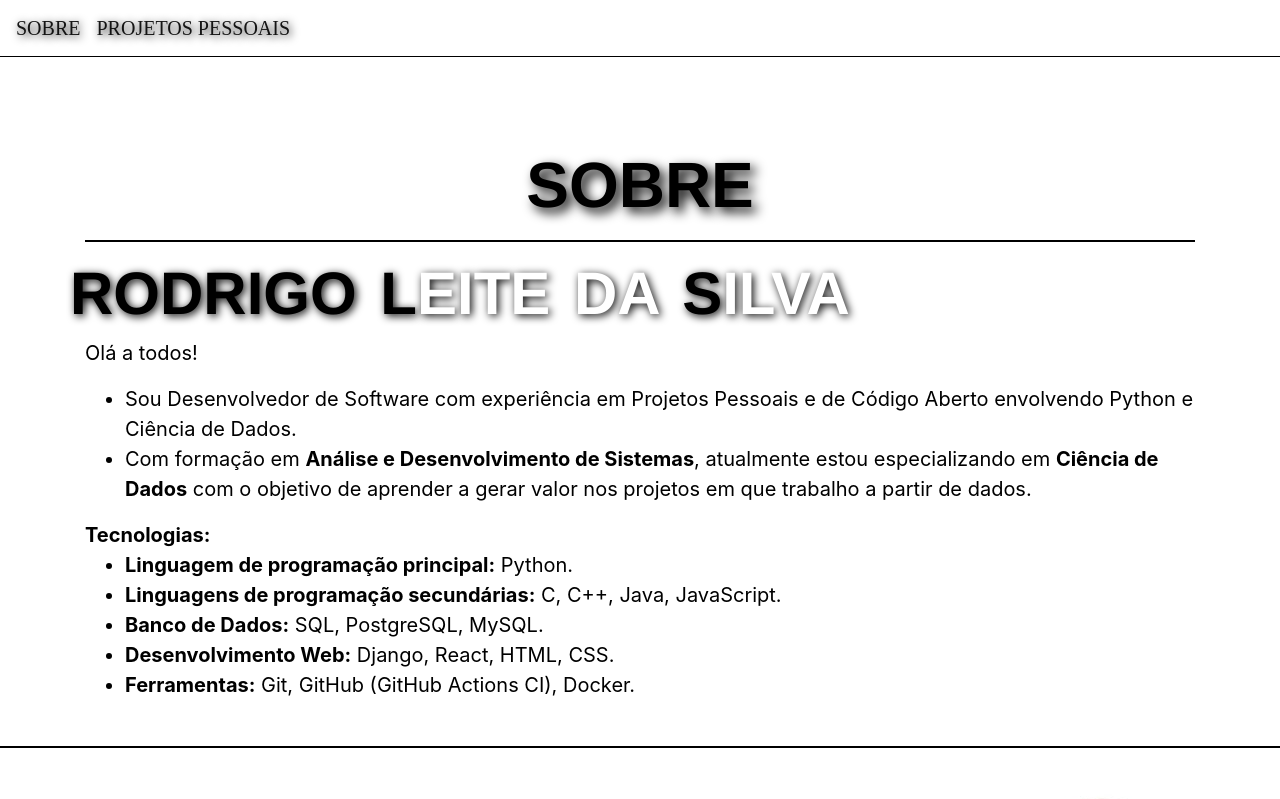
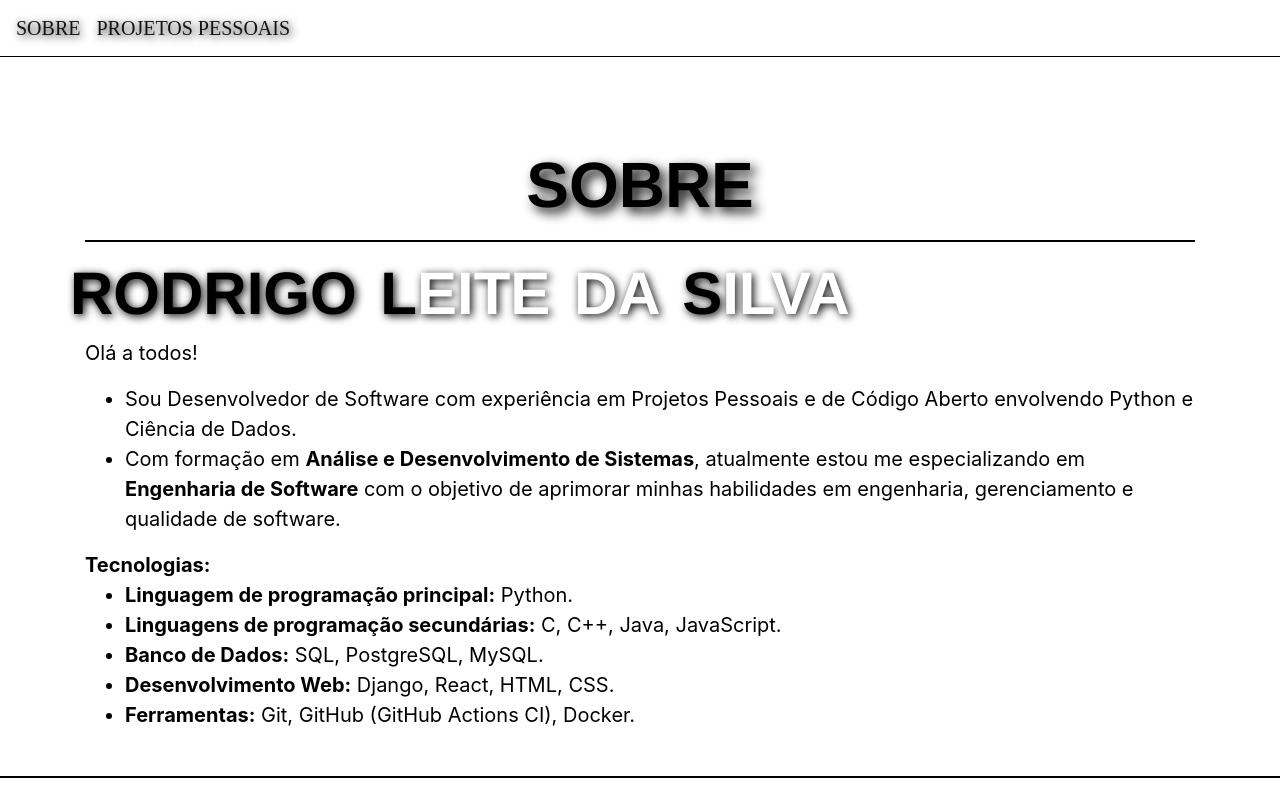
Before and after one commit to rodrigols89/rodrigols89.github.io, a React (Create React App) app: page / in a window 1280 px wide. Shown: the top 799 px of the page. Built offline with nearby package versions, Linux system fonts and the light colour scheme.

Commit message:
Update 'About'

```diff
--- a/src/components/About/About.jsx
+++ b/src/components/About/About.jsx
@@ -25,7 +25,7 @@ const About = () => {
                         <p>
                             <ul>
                                 <li>Sou Desenvolvedor de Software com experiência em Projetos Pessoais e de Código Aberto envolvendo Python e Ciência de Dados.</li>
-                                <li>Com formação em <strong>Análise e Desenvolvimento de Sistemas</strong>, atualmente estou especializando em <strong>Ciência de Dados</strong> com o objetivo de aprender a gerar valor nos projetos em que trabalho a partir de dados.</li>
+                                <li>Com formação em <strong>Análise e Desenvolvimento de Sistemas</strong>, atualmente estou me especializando em <strong>Engenharia de Software</strong> com o objetivo de aprimorar minhas habilidades em engenharia, gerenciamento e qualidade de software.</li>
                             </ul>
                         </p>
                         <p>
```
